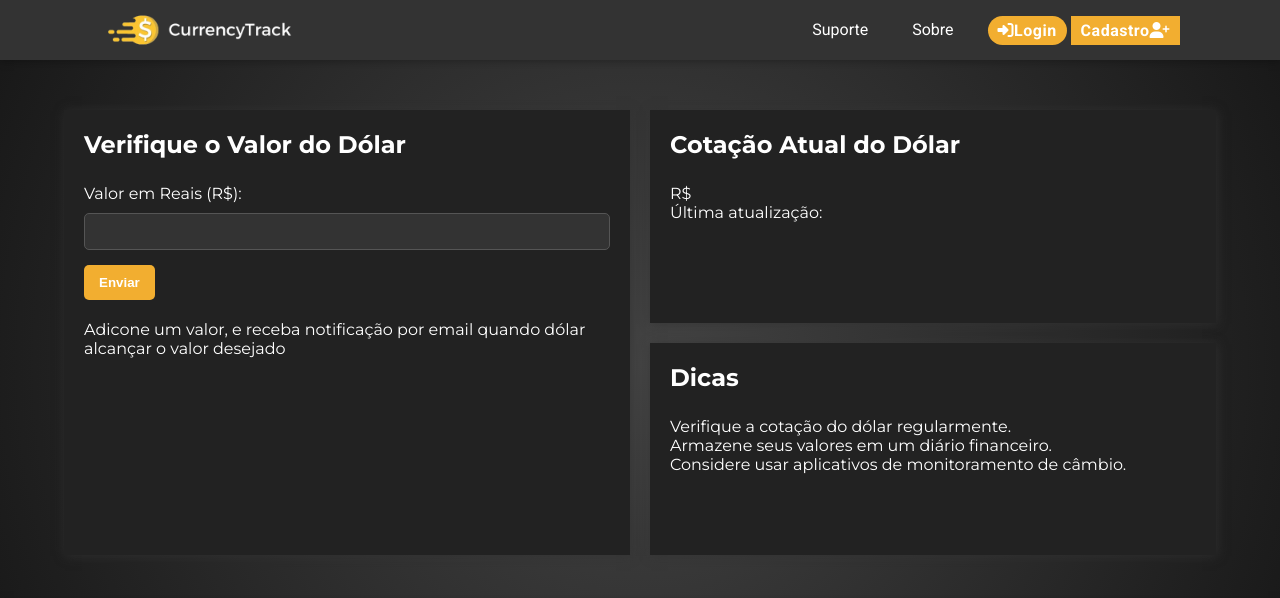
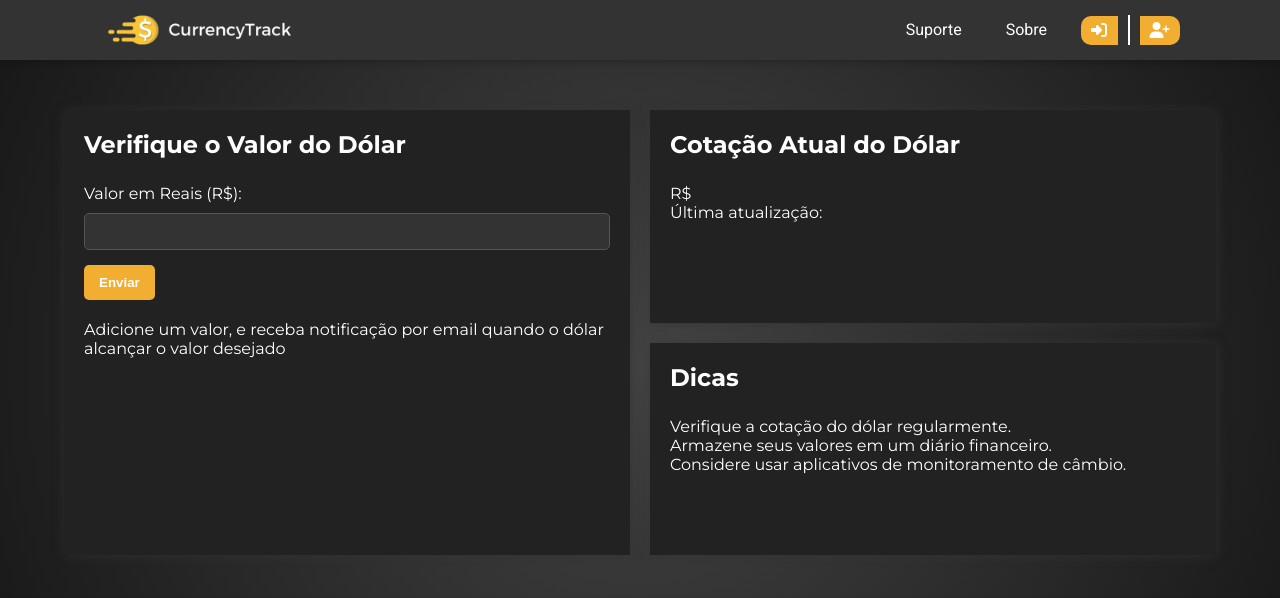
Before and after one commit to Ric002x/CoinTracker, a Flask app: page /dashboard in a window 1280 px wide. Shown: the top 598 px of the page. Run offline with Flask 3, Linux system fonts and the light colour scheme; the visitor is signed in with stand-in values (Sample User, id 1); data that the repository does not hold is empty; parts of the project's set-up code (start-up, migrations or seed data) failed here and were passed over; some libraries are stand-ins or nearby versions.

Commit message:
Add register url in header; Refactor /callback: search user by email

```diff
--- a/app/base/auth.py
+++ b/app/base/auth.py
@@ -6,7 +6,7 @@
 import requests
 from flask import Blueprint, abort, flash, redirect
 from flask import render_template as flask_render_template
-from flask import request, session
+from flask import request, session, url_for
 from google.oauth2 import id_token
 from google_auth_oauthlib.flow import Flow
 from pip._vendor import cachecontrol
@@ -119,7 +119,7 @@
         audience=GOOGLE_CLIENT_ID
     )
 
-    user = session_db.query(User).filter_by(google_id=id_info['sub']).first()
+    user = session_db.query(User).filter_by(email=id_info['email']).first()
 
     if not user:
         user = User(
@@ -139,7 +139,7 @@
     session['user'] = user.id
 
     flash("Login feito com sucesso", "success")
-    return redirect('/')
+    return redirect(url_for('main.home'))
 
 
 @auth_pb.route('/logout')
--- a/app/base/static/css/header.css
+++ b/app/base/static/css/header.css
@@ -33,7 +33,16 @@
     background-color: #cccccc12;
 }
 
-.register-login-buttons span {
+
+/* Register and Login Button */
+.register-login-buttons {
+    display: flex;
+    flex-direction: row;
+    align-items: center;
+    gap: 10px;
+}
+
+.register-login-buttons span  {
     background-color: var(--color-secondary);
     padding: 5px 10px;
     font-size: 16px;
@@ -44,12 +53,52 @@
     transition: all 0.2s ease-in-out;
     display: inline-block;
     margin: 0;
+    position: relative;
+    overflow: hidden;
 }
 
 .register-login-buttons span:first-child {
-    border-radius: 2rem;
+    border-radius: 1rem 0 0 1rem;
 }
 
+.register-login-buttons span:last-child {
+    border-radius: 0 1rem 1rem 0;
+}
+
+.register-login-buttons span:nth-child(2) {
+    width: 2px;
+    height: 30px;
+    padding: 0;
+    background-color: #fff;
+}
+
+.register-login-buttons span:first-child a {
+    position: absolute;
+    right: -45px;
+    transition: all 0.2s ease-in-out;
+}
+
+.register-login-buttons span:last-child a {
+    position: absolute;
+    right: -70px;
+    transition: all 0.2s ease-in-out;
+}
+
+.register-login-buttons span:hover a {
+    right: 5px;
+}
+
+.register-login-buttons span i {
+    transition: all 0.2s ease-in-out;
+}
+
+.register-login-buttons span:first-child:hover i {
+    margin-right: 45px;
+}
+
+.register-login-buttons span:last-child:hover i {
+    margin-right: 70px;
+}
 
 
 @keyframes appear {
--- a/app/base/templates/pages/dashboard.html
+++ b/app/base/templates/pages/dashboard.html
@@ -15,7 +15,7 @@
             {{ form.submit() }}
         </form>
 
-        <p>Adicone um valor, e receba notificação por email quando dólar alcançar o valor desejado</p>
+        <p>Adicione um valor, e receba notificação por email quando o dólar alcançar o valor desejado</p>
         <div id="feedback" class="feedback"></div>
     </section>
 
--- a/app/base/templates/partials/header.html
+++ b/app/base/templates/partials/header.html
@@ -12,6 +12,7 @@
             {% if not user %}
                 <li class="register-login-buttons">
                     <span><i class="fa-solid fa-right-to-bracket"></i><a href="/login">Login</a></span>
+                    <span></span>
                     <span><a href="/register">Cadastro</a><i class="fa-solid fa-user-plus"></i></span>
                 </li>
             {% else %}
```
